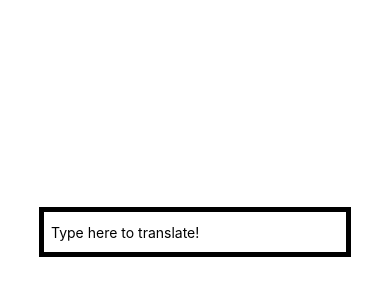
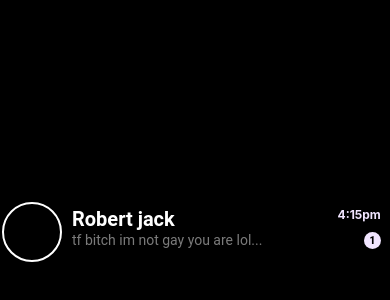
Before and after one commit to S-HARI-S/soul, a React Native app: screen / in a window 390 px wide. Shown: the part 190-490 px from the top of the page. Built offline with nearby package versions, Linux system fonts and the light colour scheme.

Commit message:
feat: added chatbox ui elements

```diff
--- a/App.js
+++ b/App.js
@@ -1,30 +1,7 @@
 import { StatusBar } from "expo-status-bar";
 import { ScrollView, StyleSheet, Text, View, TextInput } from "react-native";
+import Chat from "./src/chat";
 
 export default function App() {
-  return (
-    <ScrollView contentContainerStyle={styles.container}>
-      <TextInput
-        style={styles.textarea}
-        placeholder="Type here to translate!"
-      />
-      <StatusBar style="auto" />
-    </ScrollView>
-  );
+  return <Chat />;
 }
-
-const styles = StyleSheet.create({
-  container: {
-    flex: 1,
-    backgroundColor: "#fff",
-    alignItems: "center",
-    justifyContent: "center",
-  },
-  textarea: {
-    borderWidth: 5, // No need for "px" here
-    borderColor: "#000",
-    width: "80%", // Example width
-    height: 50,
-    padding:7, // Example height
-  }
-});
--- a/src/chat.js
+++ b/src/chat.js
@@ -0,0 +1,84 @@
+import { ScrollView, StyleSheet, Text, View, TextInput } from "react-native";
+
+export default function Chat() {
+  return (
+    <ScrollView contentContainerStyle={styles.container}>
+
+      <View style={styles.individualchats}>
+        <View style={styles.profilePicture}></View>
+        <View style={{ width:"100%", height:50}}>
+          <View style={styles.textContent}>
+          <Text style={styles.titleTexts}>Robert jack</Text>
+          <Text style={styles.notificationText}>4:15pm</Text>
+          </View>
+          <View style={styles.textContent}>
+          <Text style={styles.subTexts}>tf bitch im not gay you are lol...</Text>
+          <View style={styles.notificationCircle}>
+            <Text style={{fontFamily:"Roboto", fontSize:10, fontWeight:900}}>1</Text>
+          </View>
+          </View>
+
+        </View>
+      </View>
+
+
+
+    </ScrollView>
+  );
+}
+
+const styles = StyleSheet.create({
+  container: {
+    flex: 1,
+    backgroundColor: "#000",
+    alignItems: "center",
+    justifyContent: "center",
+  },
+  individualchats: {
+    flexDirection: "row",
+    alignItems: "center",
+    borderWidth: 2,
+    marginVertical:10,
+    // borderColor: "#fff",
+    width: "100%",
+    height: 64,
+  },
+  profilePicture: {
+    height: 60,
+    width: 60,
+    borderWidth: 2,
+    borderRadius: 100,
+    borderColor: "#fff",
+    marginRight: 10,
+  },
+  textContent: {
+    width:"80%",
+    flex: 1,
+    justifyContent:"space-between",
+    flexDirection:"row",
+  },
+  titleTexts: {
+    color: "#fff",
+    fontSize: 20,
+    fontFamily: "Roboto",
+    fontWeight: "700",
+  },
+  subTexts:{
+    color:"#7B7B7B",
+    fontFamily:"Roboto"
+  },
+  notificationText:{
+    color: "#F1E5FF",
+    fontSize:12,
+    fontWeight:"700"
+  },
+  notificationCircle:{
+    borderRadius:50,
+    justifyContent:"center",
+    alignItems:"center",
+    height:17,
+    width:17,
+    backgroundColor: "#F1E5FF",
+    color:"#000"
+  }
+});
```
